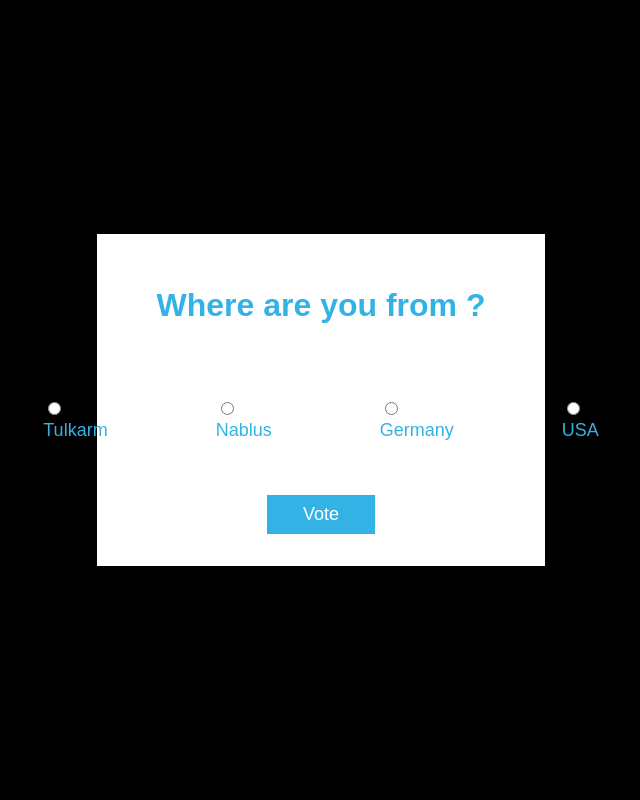
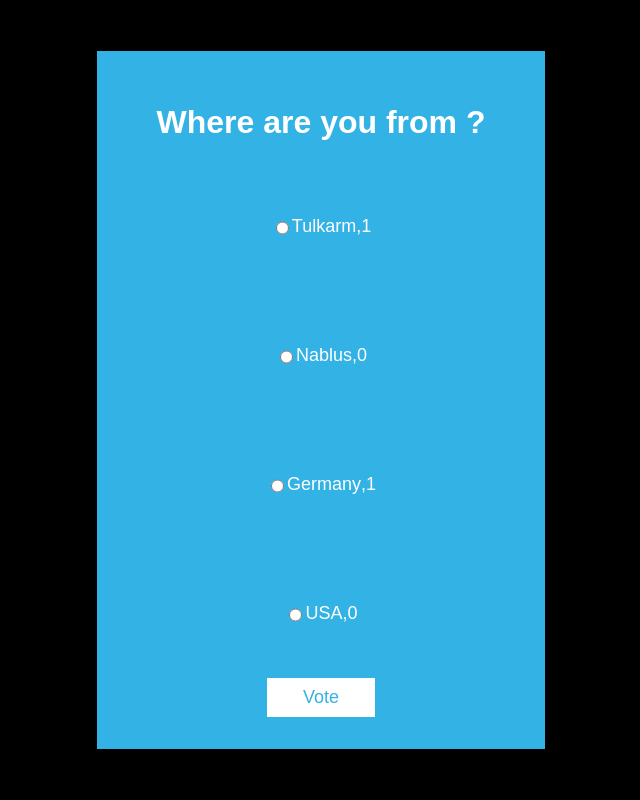
Before and after one commit to DaliaAsh/Django-App, a Django app: page /18/details in a window 1280 px wide. Shown: the whole page, without its empty margins (319-959 px from the left). Run offline with Django 3.2, Linux system fonts and the light colour scheme; data comes from the database, SQL or seed files in the repository; both versions use the stored data as it was after the commit.

Commit message:
implement votes functionality and freez the requirements

```diff
--- /dev/null
+++ b/polls/forms.py
@@ -0,0 +1,4 @@
+from django import forms
+from .models import Question
+class AddPollForm(forms.Form):
+    pass
--- a/polls/templates/polls/details.html
+++ b/polls/templates/polls/details.html
@@ -16,24 +16,28 @@
         height: 100vh;
         display: flex;
         flex-direction: column;
-        color: #33b2e5;
+        color: white;
       }
       .header {
-        color: #33b2e5;
+        color: white;
         text-align: center;
       }
       .row {
         display: flex;
         flex-direction: row;
         font-size: large;
+        width: 100%;
+        flex-wrap: wrap;
+        justify-content: center;
       }
       .radio-input {
         margin: 3em;
+        display: flex;
       }
       .button {
         border: none;
-        color: white;
-        background-color: #33b2e5;
+        color: #33b2e5;
+        background-color: white;
         padding: 0.5em 2em;
         font-size: large;
         margin: auto;
@@ -49,7 +53,7 @@
         align-items: center;
       }
       .form {
-        background-color: white;
+        background-color: #33b2e5;
         width: 30%;
         padding: 2em;
         margin: auto;
@@ -75,7 +79,9 @@
             />
             <label for="choice{{ forloop.counter }}"
               >{{ choice.choice_text }}</label
-            ><br />
+            >
+            , <label>{{choice.votes}}</label>
+            <br />
           </div>
           {% endfor %}
         </div>
--- a/polls/views.py
+++ b/polls/views.py
@@ -18,13 +18,15 @@ def index(request):
     print(latest_question_list)
     template = loader.get_template('polls/index.html')
     context = {
-        'latest_question_list': latest_question_list ,
-        'all_polls_list':all_polls_list
+        'latest_question_list': latest_question_list,
+        'all_polls_list': all_polls_list
     }
     return render(request, 'polls/index.html', context)
 
 
 def details(request, question_pk):
+    if request.method == 'POST':
+        addVote(request)
     question = get_object_or_404(Question, pk=question_pk)
     return render(request, 'polls/details.html', {'question': question})
 
@@ -39,7 +41,6 @@ def votes(request, question_pk):
 
 @require_POST
 def addPoll(request):
-    print("form is valid")
     question_text = QueryDict(request.body)['your_question']
     choices = QueryDict(request.body)['your_choices']
     new_question = Question(
@@ -52,3 +53,12 @@ def addPoll(request):
         choice.save()
 
     return redirect('index')
+
+
+@require_POST
+def addVote(request):
+    id = QueryDict(request.body)['choice']
+    chosen_choice = Choice.objects.get(pk=id)
+    chosen_choice.votes = chosen_choice.votes + 1
+    chosen_choice.save()
+    return redirect('index')
```
Also changed, not shown: polls/templates/polls/index.html (+6 -2 lines), requirements.txt (+5 -2 lines), README.md, assets/1.PNG (added), assets/2.PNG (added), assets/3.PNG (added), db.sqlite3, 1 other file.
